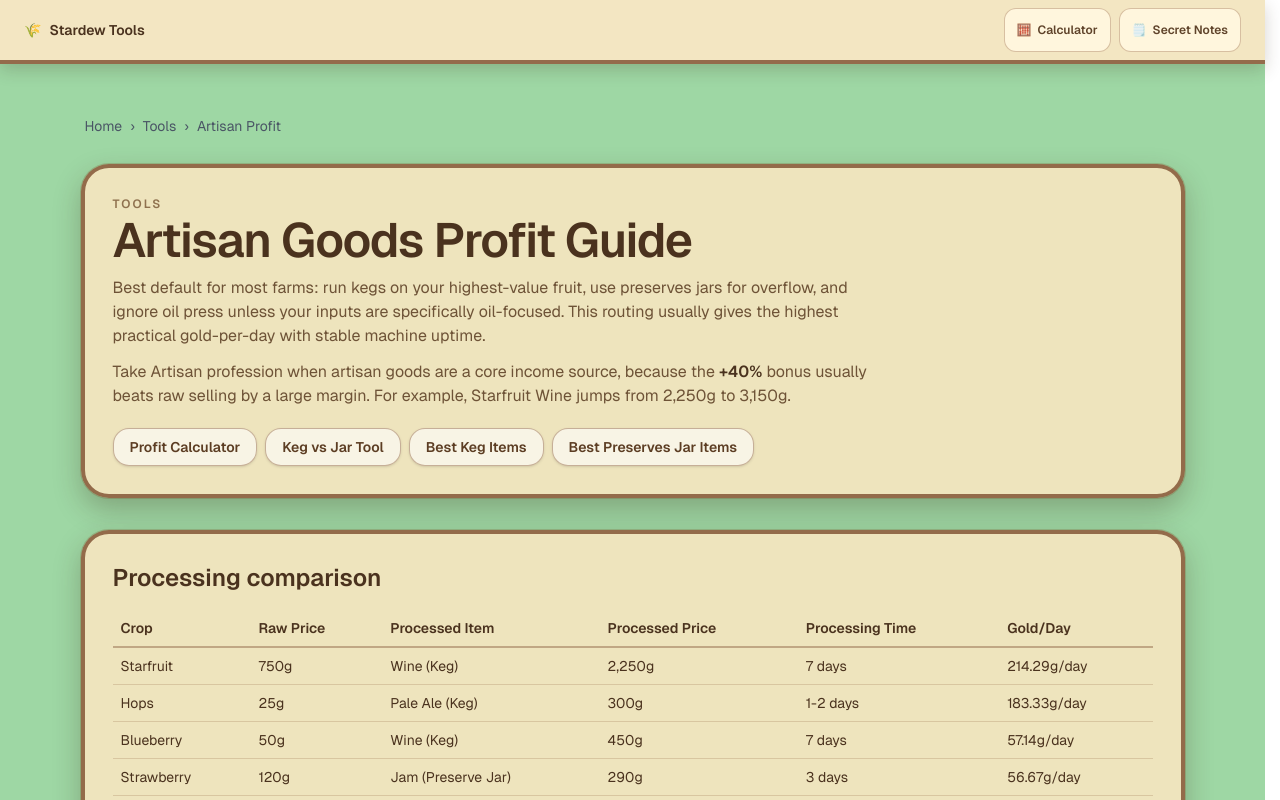
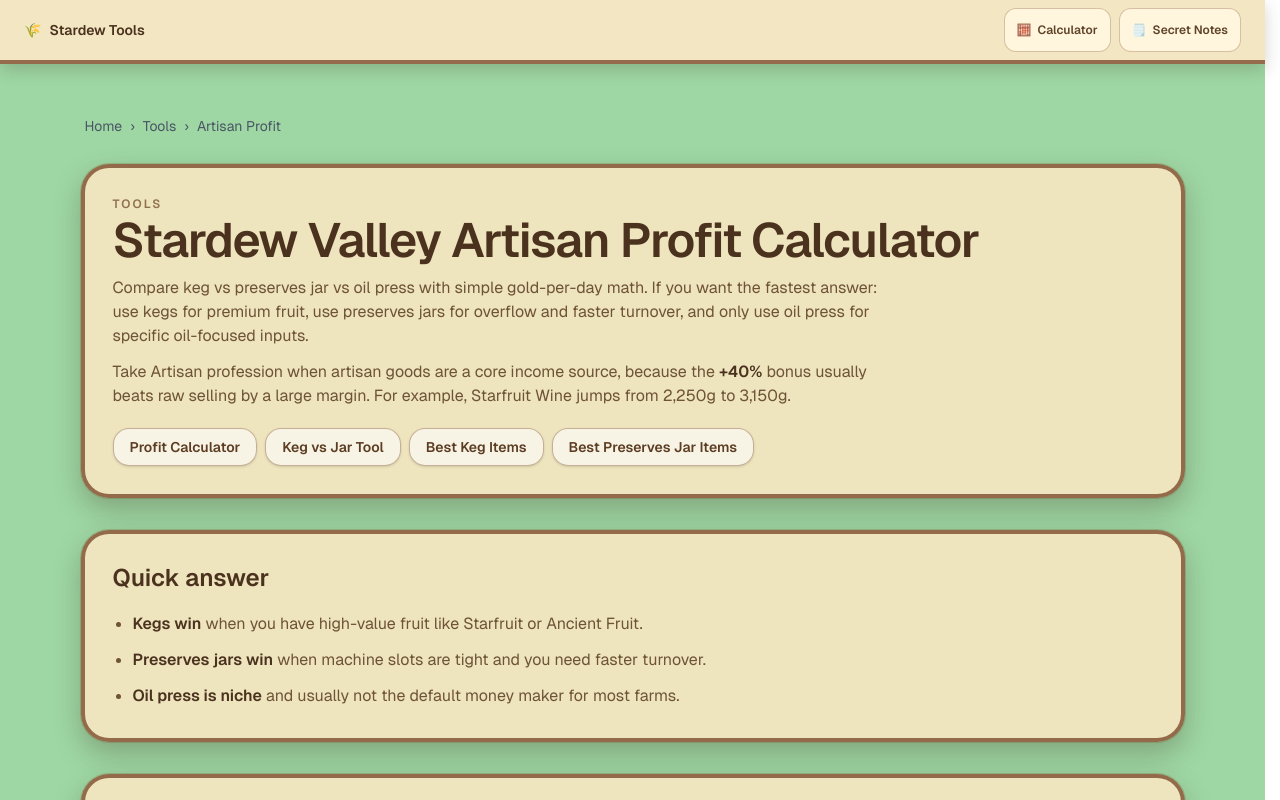
Before and after one commit to yuzhoudabaozhayujiamigou-cloud/stardew-tools, a Next.js app in the folder stardew-tools/: page /tools/artisan-profit in a window 1280 px wide. Shown: the top 800 px of the page. Built offline with nearby package versions, Linux system fonts and the light colour scheme.

Commit message:
feat(seo): sharpen artisan profit calculator page

```diff
--- a/stardew-tools/src/app/tools/artisan-profit/page.tsx
+++ b/stardew-tools/src/app/tools/artisan-profit/page.tsx
@@ -76,11 +76,16 @@ const ARTISAN_ROWS: ArtisanRow[] = [
 
 const SITE_URL = "https://www.stardewprofit.com";
 const PAGE_PATH = "/tools/artisan-profit";
-const PAGE_TITLE = "Stardew Valley Artisan Profit Calculator: Keg vs Jar vs Oil Press | StardewProfit";
+const PAGE_TITLE = "Stardew Valley Artisan Profit Calculator (Keg vs Jar vs Oil Press) | StardewProfit";
 const PAGE_DESCRIPTION =
   "Compare Stardew Valley artisan profit fast: keg vs preserves jar vs oil press with gold-per-day math, machine routing tips, and FAQ answers.";
 
 const FAQS = [
+  {
+    question: "How does this Stardew Valley artisan profit calculator work?",
+    answer:
+      "This calculator compares raw crop value against processed value, then turns that difference into gold per day based on machine time. Use it to decide whether a crop belongs in a keg, preserves jar, or oil press.",
+  },
   {
     question: "Is keg or preserves jar better for profit?",
     answer:
@@ -170,12 +175,12 @@ export default function ArtisanProfitPage() {
         <header className={CARD_CLASS}>
           <p className="text-xs font-semibold uppercase tracking-[0.18em] text-[#6f4b2a]/75">Tools</p>
           <h1 className="mt-1 text-3xl font-semibold tracking-tight text-[#4a321e] sm:text-5xl">
-            Artisan Goods Profit Guide
+            Stardew Valley Artisan Profit Calculator
           </h1>
           <p className="mt-3 max-w-3xl text-sm leading-6 text-[#5f4228]/90 sm:text-base">
-            Best default for most farms: run kegs on your highest-value fruit, use preserves jars for overflow, and
-            ignore oil press unless your inputs are specifically oil-focused. This routing usually gives the highest
-            practical gold-per-day with stable machine uptime.
+            Compare keg vs preserves jar vs oil press with simple gold-per-day math. If you want the fastest answer:
+            use kegs for premium fruit, use preserves jars for overflow and faster turnover, and only use oil press for
+            specific oil-focused inputs.
           </p>
           <p className="mt-3 max-w-3xl text-sm leading-6 text-[#5f4228]/90 sm:text-base">
             Take Artisan profession when artisan goods are a core income source, because the{" "}
@@ -197,6 +202,15 @@ export default function ArtisanProfitPage() {
             </Link>
           </div>
         </header>
+
+        <section className={`mt-8 ${CARD_CLASS}`}>
+          <h2 className="text-xl font-semibold text-[#4a321e] sm:text-2xl">Quick answer</h2>
+          <ul className="mt-4 list-disc space-y-2 pl-5 text-sm leading-7 text-[#5f4228]/90 sm:text-base">
+            <li><span className="font-semibold text-[#4a321e]">Kegs win</span> when you have high-value fruit like Starfruit or Ancient Fruit.</li>
+            <li><span className="font-semibold text-[#4a321e]">Preserves jars win</span> when machine slots are tight and you need faster turnover.</li>
+            <li><span className="font-semibold text-[#4a321e]">Oil press is niche</span> and usually not the default money maker for most farms.</li>
+          </ul>
+        </section>
 
         <section className={`mt-8 ${CARD_CLASS}`}>
           <h2 className="text-xl font-semibold text-[#4a321e] sm:text-2xl">Processing comparison</h2>
```
